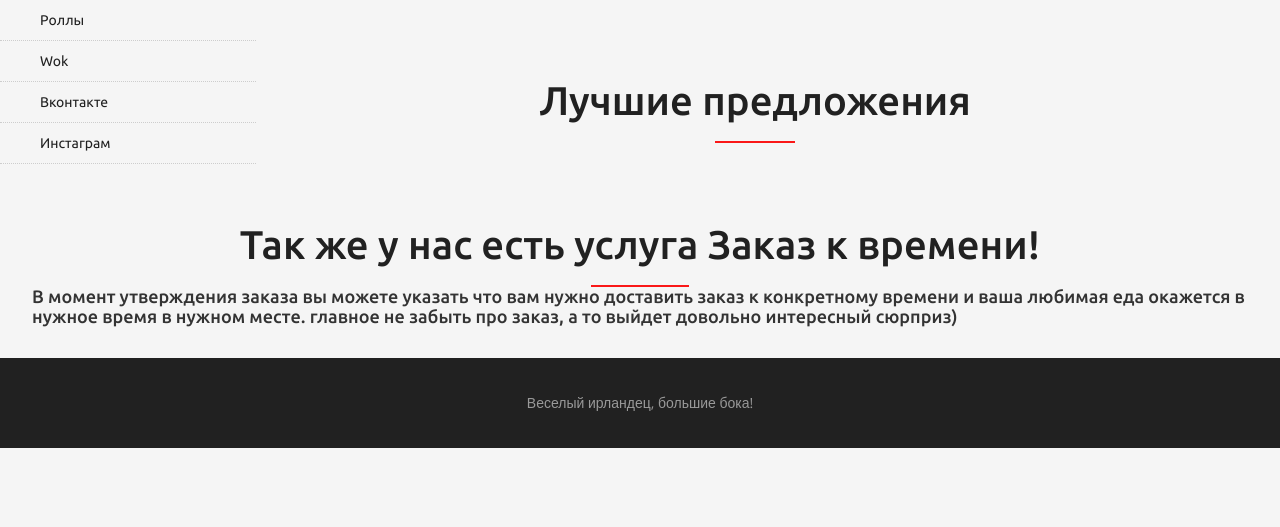
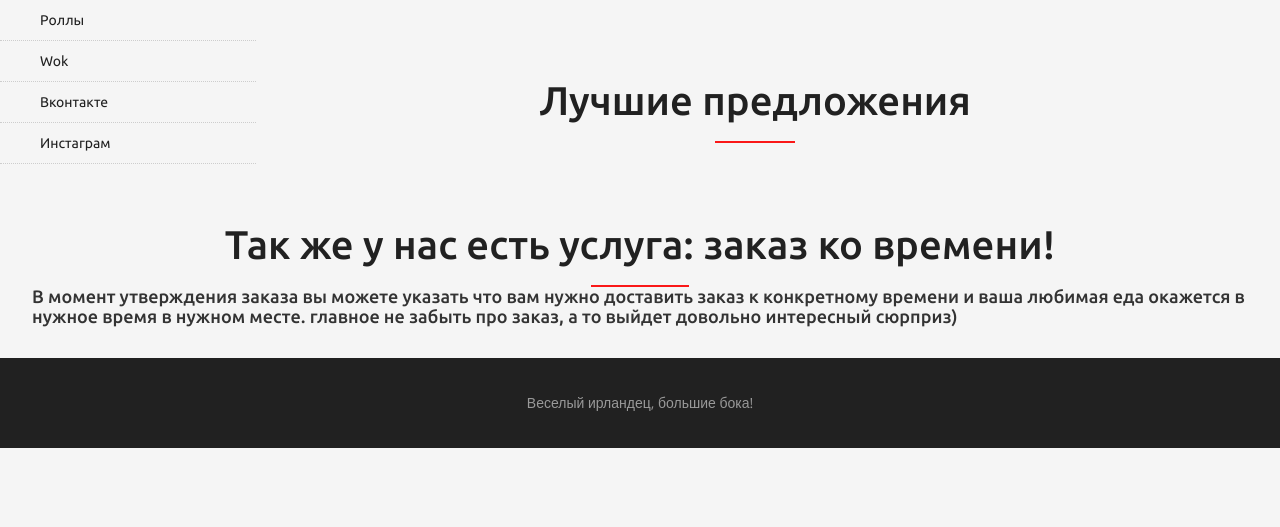
Before and after one commit to AJereli/DeliverySite, a PHP site: page / in a window 1280 px wide. Shown: the part 104-631 px from the top of the page. Run offline with PHP 8.4, Linux system fonts and the light colour scheme; data that the repository does not hold is empty.

Commit message:
gix encoding

```diff
--- a/index.php
+++ b/index.php
@@ -111,7 +111,7 @@ sideMenu();
 			</div>
 		</div>
 		<div style="margin-left: 19%; margin: 2em;">
-		<h3>Так же у нас есть услуга Заказ к времени!</h3>
+		<h3>Так же у нас есть услуга: заказ ко времени!</h3>
 		<h4>В момент утверждения заказа вы можете указать что вам нужно доставить заказ к конкретному времени и ваша любимая еда окажется в нужное время в нужном месте. главное не забыть про заказ, а то выйдет довольно интересный сюрприз)</h4>
 	</div>
 <!-- //top-brands -->
```
